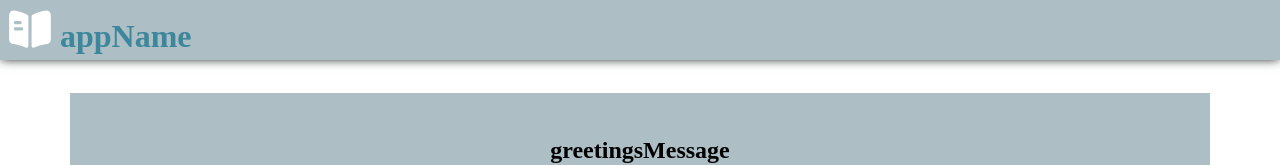
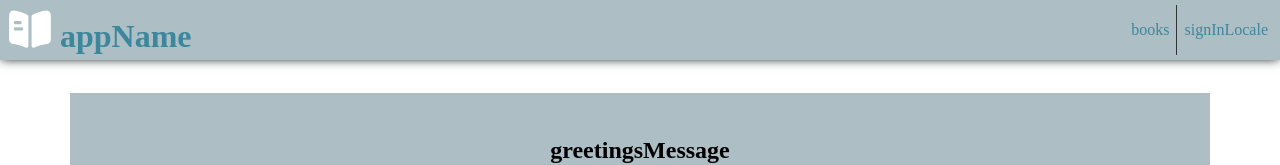
Before and after one commit to SirJohanot/library-react, a React (Create React App) app: page / in a window 1280 px wide. Shown: the top 165 px of the page. Built offline with nearby package versions, Linux system fonts and the light colour scheme.

Commit message:
added a link to the sign in page for the unauthenticates users

```diff
--- a/src/layout/Header.js
+++ b/src/layout/Header.js
@@ -26,8 +26,6 @@ export default function Header() {
                 </div>
             </Link>
             <ul className="menu">
-                {authentication?.login &&
-                    <>
                 <li className="desktop">
                     <div className="category centered">
                         <Link className="link" to="/books/">
@@ -35,6 +33,8 @@ export default function Header() {
                         </Link>
                     </div>
                 </li>
+                {authentication?.login ?
+                    <>
                         {authentication?.roles?.find((role) => role === 'READER') &&
                             <li className="desktop">
                                 <div className="category centered">
@@ -87,6 +87,16 @@ export default function Header() {
                             </div>
                         </li>
                     </>
+                    : <>
+                        <li className="desktop separator" ></li>
+                        <li>
+                            <div className="category centered">
+                                <Link className="link" to="/sign-in">
+                                    <FormattedMessage id="signInLocale" />
+                                </Link>
+                            </div>
+                        </li>
+                    </>
                 }
             </ul>
         </header>
```
Lines whose indentation alone changed are shown as unchanged.
